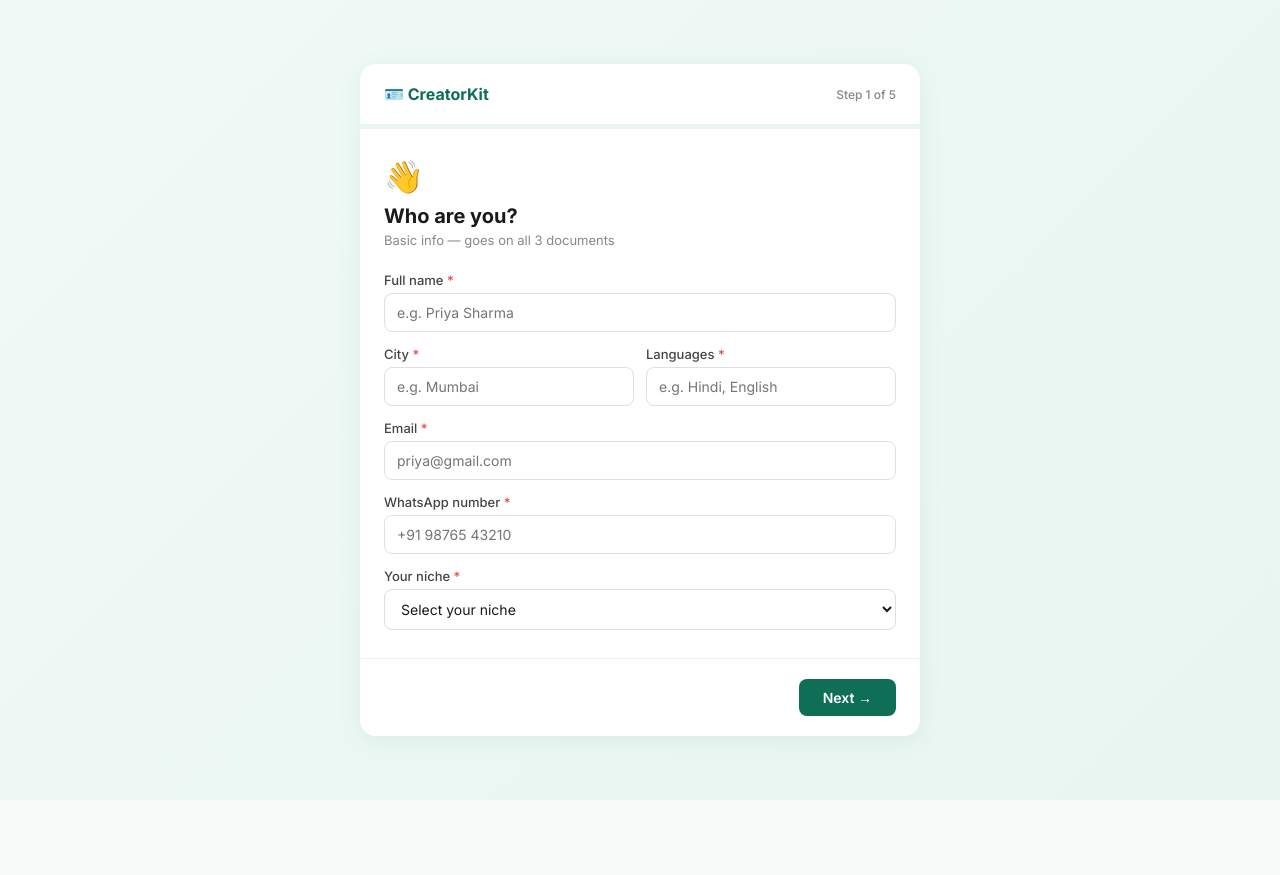
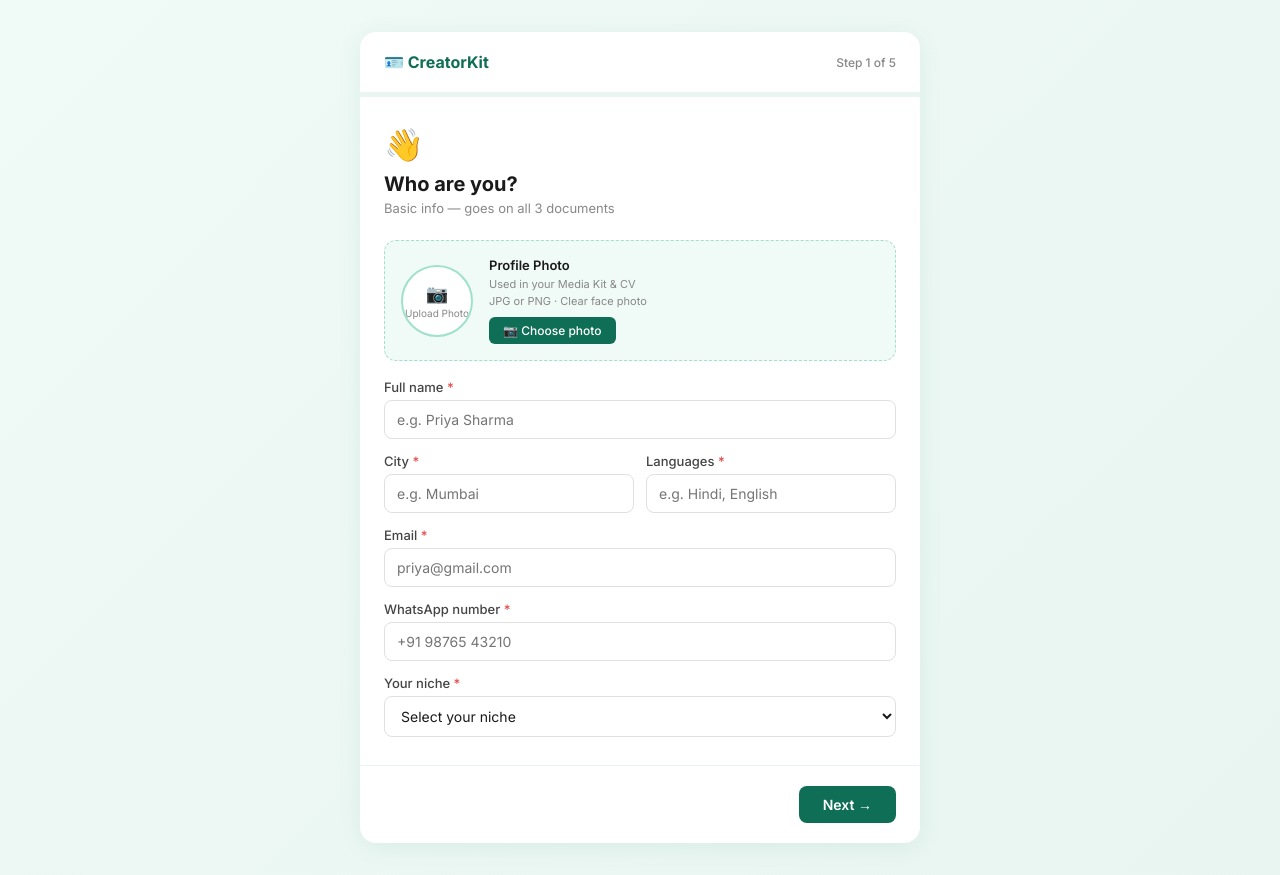
Before and after one commit to AB0708090/identitykit, a React (Create React App) app: page / in a window 1280 px wide. Both pictures are taken after a click on the button "Get My Kit". Before the commit the page ends 800 px from the top, so only its background shows below. Built offline with nearby package versions, Linux system fonts and the light colour scheme.

Commit message:
Update Form.jsx

```diff
--- a/src/Form.jsx
+++ b/src/Form.jsx
@@ -11,6 +11,8 @@ export default function Form({ onSubmit }) {
   const [step, setStep] = useState(0);
   const [loading, setLoading] = useState(false);
   const [error, setError] = useState('');
+  const [photoPreview, setPhotoPreview] = useState(null);
+  const [photoFile, setPhotoFile] = useState(null);
   const [form, setForm] = useState({
     full_name:'', city:'', email:'', whatsapp:'', niche:'', languages:'',
     platforms:[], instagram_followers:'', youtube_subscribers:'', avg_views:'', engagement_rate:'',
@@ -21,6 +23,15 @@ export default function Form({ onSubmit }) {
 
   const set = (k, v) => setForm(f => ({ ...f, [k]: v }));
   const toggleArr = (k, v) => setForm(f => ({ ...f, [k]: f[k].includes(v) ? f[k].filter(x => x !== v) : [...f[k], v] }));
+
+  const handlePhoto = (e) => {
+    const file = e.target.files[0];
+    if (!file) return;
+    setPhotoFile(file);
+    const reader = new FileReader();
+    reader.onload = (ev) => setPhotoPreview(ev.target.result);
+    reader.readAsDataURL(file);
+  };
 
   const steps = [
     { title: 'Who are you?', emoji: '👋', subtitle: 'Basic info — goes on all 3 documents' },
@@ -44,6 +55,21 @@ export default function Form({ onSubmit }) {
     if (!validate()) return;
     setLoading(true);
     try {
+      let photo_url = '';
+      if (photoFile) {
+        const ext = photoFile.name.split('.').pop();
+        const fileName = `${Date.now()}.${ext}`;
+        const { error: upErr } = await supabase.storage
+          .from('creator-photos')
+          .upload(fileName, photoFile, { upsert: true });
+        if (!upErr) {
+          const { data: urlData } = supabase.storage
+            .from('creator-photos')
+            .getPublicUrl(fileName);
+          photo_url = urlData?.publicUrl || '';
+        }
+      }
+
       const { error: err } = await supabase.from('creator_submissions').insert([{
         full_name: form.full_name,
         city: form.city,
@@ -67,6 +93,7 @@ export default function Form({ onSubmit }) {
         rate_story: form.rate_story,
         vibe: form.vibe,
         extra: form.extra,
+        photo_url: photo_url,
         status: 'new'
       }]);
       if (err) throw err;
@@ -100,6 +127,24 @@ export default function Form({ onSubmit }) {
 
           {step === 0 && (
             <div className="fields">
+
+              <div className="photo-upload-area">
+                <div className="photo-circle" onClick={() => document.getElementById('photoInput').click()}>
+                  {photoPreview
+                    ? <img src={photoPreview} alt="Preview" className="photo-preview" />
+                    : <div className="photo-placeholder">📷<br /><span>Upload Photo</span></div>
+                  }
+                </div>
+                <div className="photo-info">
+                  <div className="photo-title">Profile Photo</div>
+                  <div className="photo-hint">Used in your Media Kit & CV<br />JPG or PNG · Clear face photo</div>
+                  <button className="photo-btn" type="button" onClick={() => document.getElementById('photoInput').click()}>
+                    {photoPreview ? '✅ Change photo' : '📷 Choose photo'}
+                  </button>
+                </div>
+                <input type="file" id="photoInput" accept="image/*" onChange={handlePhoto} style={{ display: 'none' }} />
+              </div>
+
               <div className="field"><label>Full name <span className="req">*</span></label><input value={form.full_name} onChange={e => set('full_name', e.target.value)} placeholder="e.g. Priya Sharma" /></div>
               <div className="row2">
                 <div className="field"><label>City <span className="req">*</span></label><input value={form.city} onChange={e => set('city', e.target.value)} placeholder="e.g. Mumbai" /></div>
```
